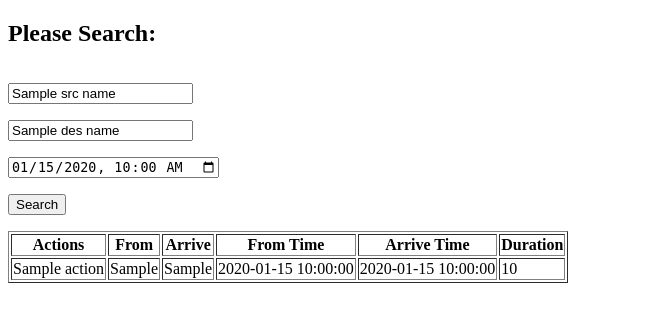
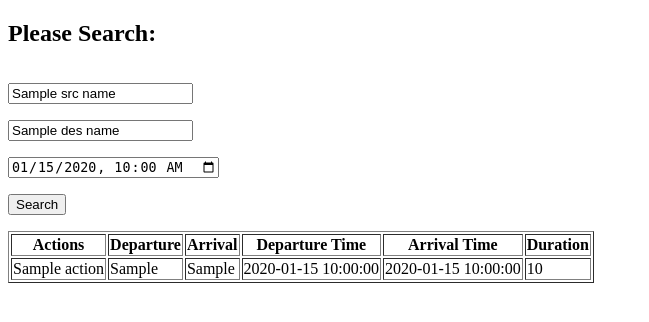
Before and after one commit to CJeffrey/mrt, a Python web app: template mrt/server/templates/search_basic.html in a window 1280 px wide. Shown: the top 322 px of the page, without its empty margins (0-649 px from the left). Run offline with Jinja, Linux system fonts and the light colour scheme; the template is opened without the code that fills it: most values are stand-ins (such as "Sample title", 1, 10 or a date in 2020); some libraries are stand-ins or nearby versions.

Commit message:
update a little about the web words

```diff
--- a/mrt/server/templates/search_basic.html
+++ b/mrt/server/templates/search_basic.html
@@ -138,10 +138,10 @@
     <table id="result_table" border="1">
         <tr>
             <th>Actions</th>
-            <th>From</th>
-            <th>Arrive</th>
-            <th>From Time</th>
-            <th>Arrive Time</th>
+            <th>Departure</th>
+            <th>Arrival</th>
+            <th>Departure Time</th>
+            <th>Arrival Time</th>
             <th>Duration</th>
         </tr>
 
```
Also changed, not shown: 1 other file.
